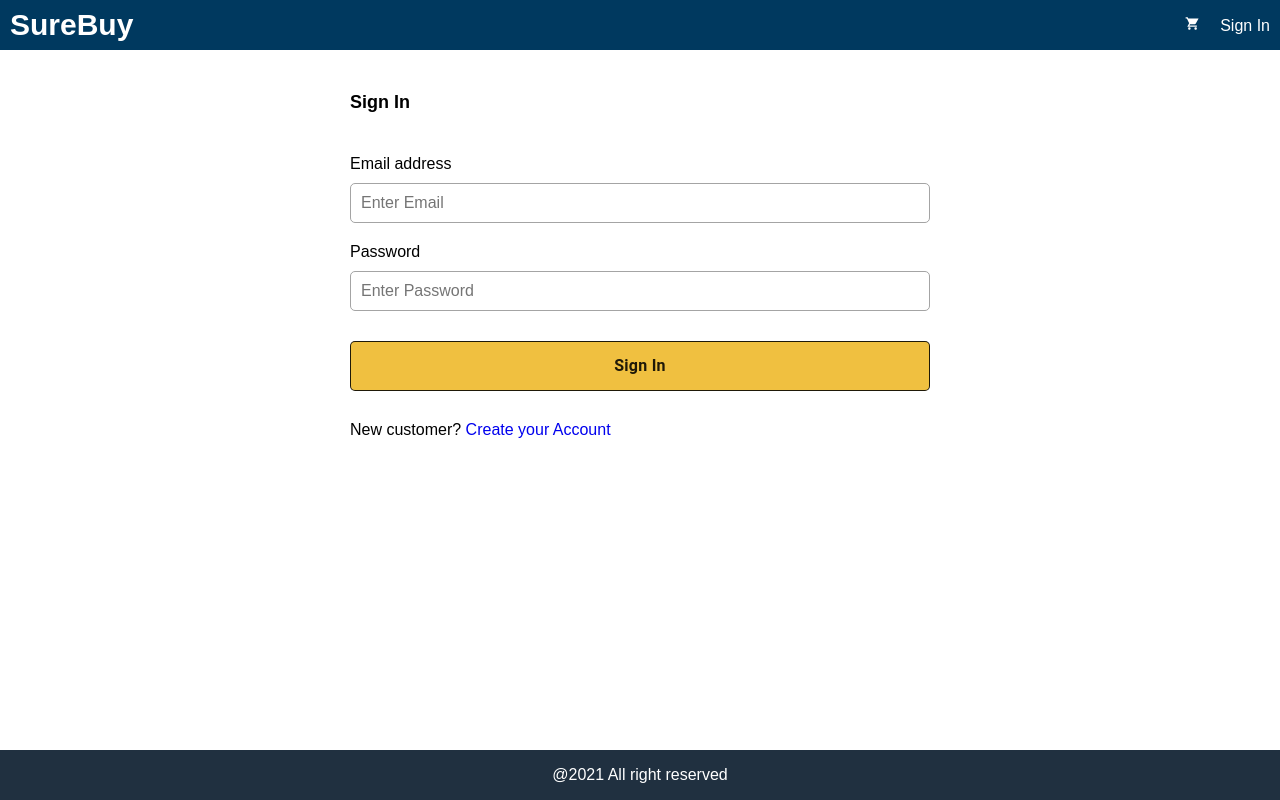
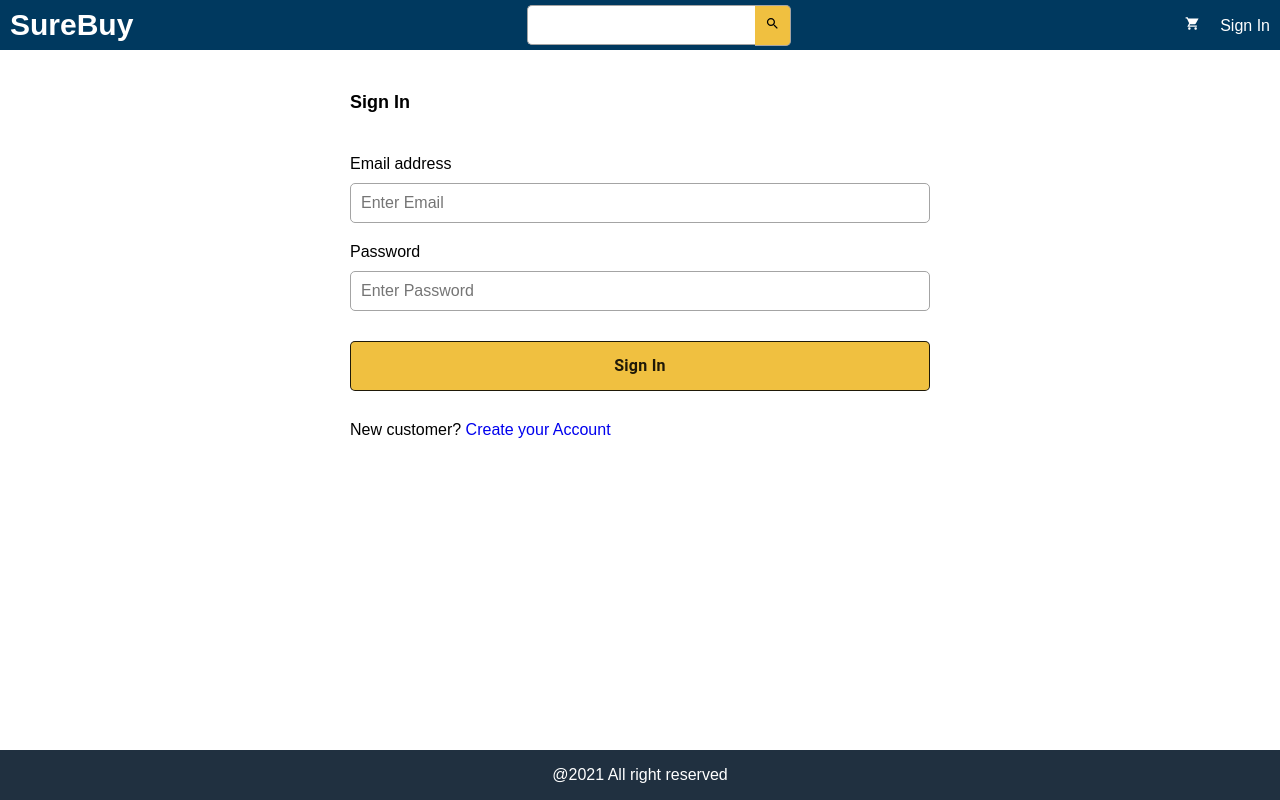
Before and after one commit to kranks40/Ecommerce, a React (Create React App) app in the folder frontend/: page /signin in a window 1280 px wide. Built offline with nearby package versions, Linux system fonts and the light colour scheme.

Commit message:
Created searchbox and search screen

```diff
--- a/frontend/src/App.js
+++ b/frontend/src/App.js
@@ -24,6 +24,8 @@ import UserListScreen from "./screen/UserListScreen";
 import UserEditScreen from "./screen/UserEditScreen";
 import SellerRoute from "./components/SellerRoute";
 import SellerScreen from "./screen/SellerScreen";
+import SearchBox from "./components/SearchBox";
+import SearchScreen from "./screen/SearchScreen";
 
 function App() {
   const cart = useSelector((state) => state.cart);
@@ -44,6 +46,10 @@ function App() {
             <Link className="brand" to="/">
               SureBuy
             </Link>
+          </div>
+          <div>
+            {/* pass react router dom properties to the searchbox using render fuction */}
+            <Route render={({history}) => <SearchBox history={history}></SearchBox>}></Route>
           </div>
           <div>
             <Link to="/cart">
@@ -133,6 +139,7 @@ function App() {
           <PrivateRoute path="/placeorder" component={PlaceOrderScreen} />
           <PrivateRoute path="/order/:id" component={OrderScreen} />
           <PrivateRoute path="/orderhistory" component={OrderHistoryScreen} />
+          <Route path='/search/name/:name?' component={SearchScreen} exact />
           <PrivateRoute path="/userprofile" component={ProfileScreen} />
           <AdminRoute path="/productlist" component={ProductListScreen} exact />
           <AdminRoute path="/orderlist" component={OrderListScreen} exact />
--- a/frontend/src/actions/productAction.js
+++ b/frontend/src/actions/productAction.js
@@ -16,12 +16,15 @@ import {
   PRODUCT_UPDATE_REQUEST,
   PRODUCT_UPDATE_SUCCESS,
 } from "../constants/productConstants";
-export const listProducts = ({ seller = '' }) => async (dispatch) => {
+
+export const listProducts = ({ seller = "", name = "" }) => async (
+  dispatch
+) => {
   dispatch({
     type: PRODUCT_LIST_REQUEST,
   });
   try {
-    const { data } = await Axios.get(`/api/products?seller=${seller}`);
+    const { data } = await Axios.get(`/api/products?seller=${seller}&name=${name}`);
     dispatch({ type: PRODUCT_LIST_SUCCESS, payload: data });
   } catch (error) {
     dispatch({ type: PRODUCT_LIST_FAIL, payload: error.message });
@@ -101,7 +104,7 @@ export const deleteProduct = (productId) => async (dispatch, getState) => {
     const { data } = Axios.delete(`/api/products/${productId}`, {
       headers: { Authorization: `Bearer ${userInfo.token}` },
     });
-    dispatch({ type: PRODUCT_DELETE_SUCCESS, payload: data});
+    dispatch({ type: PRODUCT_DELETE_SUCCESS, payload: data });
   } catch (error) {
     dispatch({
       type: PRODUCT_DELETE_FAIL,
--- a/frontend/src/components/Product.js
+++ b/frontend/src/components/Product.js
@@ -26,7 +26,7 @@ function Product(props) {
           <div className="price">${product.price}</div>
           <div>
             <Link to={`/seller/${product.seller._id}`}>
-              {product.seller.seller.name}
+              {product.seller.name}
             </Link>
           </div>
         </div>
--- /dev/null
+++ b/frontend/src/components/SearchBox.js
@@ -0,0 +1,31 @@
+import React from "react";
+import { useState } from "react";
+import SearchIcon from "@material-ui/icons/Search";
+
+function SearchBox(props) {
+  const [name, setName] = useState("");
+
+  const submitHandler = (e) => {
+      e.preventDefault();
+      props.history.push(`/search/name/${name}`)
+
+  };
+
+  return (
+    <form onSubmit={submitHandler} className="search">
+      <div className="row">
+        <input
+          type="text"
+          name="q"
+          id="q"
+          onChange={(e) => setName(e.target.value)}
+        ></input>
+        <button className="primary" type="submit">
+         <SearchIcon></SearchIcon>
+        </button>
+      </div>
+    </form>
+  );
+}
+
+export default SearchBox;
--- a/frontend/src/index.css
+++ b/frontend/src/index.css
@@ -130,3 +130,20 @@ img.large {
 .rating span:last-child {
   color: #242424;
 }
+
+/* search */
+.search button {
+  border-radius: 0 5px 5px 0;
+  border-left: none;
+  margin-right: 5px;
+}
+
+.search input {
+  border-radius:  5px 0 0 5px;
+  border-right: none;
+  margin-left: 5px;
+}
+
+.search input:focus {
+  outline-width: 0;
+}
--- /dev/null
+++ b/frontend/src/screen/SearchScreen.css
@@ -0,0 +1,18 @@
+.row {
+  display: flex;
+  flex-wrap: wrap;
+  justify-content: space-between;
+  align-items: center;
+}
+
+.row.top {
+  align-items: flex-start;
+}
+
+.col-1 {
+  flex: 1 1 250px;
+}
+
+.col-3 {
+  flex: 32 1 75rem;
+}
--- /dev/null
+++ b/frontend/src/screen/SearchScreen.js
@@ -0,0 +1,65 @@
+import React from "react";
+import { useEffect } from "react";
+import { useDispatch, useSelector } from "react-redux";
+import { useParams } from "react-router";
+
+import { listProducts } from "../actions/productAction";
+import LoadingBox from "../components/LoadingBox";
+import MessageBox from "../components/MessageBox";
+import Product from "../components/Product";
+import "./SearchScreen.css"
+
+function SearchScreen(props) {
+  const { name = "all" } = useParams();
+  const dispatch = useDispatch();
+  const productList = useSelector((state) => state.productList);
+  const { loading, error, products } = productList;
+
+  useEffect(() => {
+    dispatch(listProducts({ name: name !== "all" ? name : "" }));
+  }, [dispatch, name]);
+
+  return (
+    <div>
+      <div className="row">
+        {loading ? (
+          <LoadingBox></LoadingBox>
+        ) : error ? (
+          <MessageBox variant="danger">{error}</MessageBox>
+        ) : (
+          <div>{products.lenght} Results</div>
+        )}
+      </div>
+      <div className="row top">
+        <div className="col-1">
+          <h3>Department</h3>
+          <ul>
+            <li>Category 1</li>
+          </ul>
+        </div>
+        <div className="col-3">
+          {loading ? (
+            <LoadingBox></LoadingBox>
+          ) : error ? (
+            <MessageBox variant="danger">{error}</MessageBox>
+          ) : (
+            <>
+              {products.length === 0 && (
+                <MessageBox>No Product Found</MessageBox>
+              )}
+
+              <div className="row center">
+                {/* products here is being used from the backend */}
+                {products.map((product) => (
+                  <Product key={product._id} product={product} />
+                ))}
+              </div>
+            </>
+          )}
+        </div>
+      </div>
+    </div>
+  );
+}
+
+export default SearchScreen;
```
Also changed, not shown: 2 other files (tests, documents, lock files or other folders).
